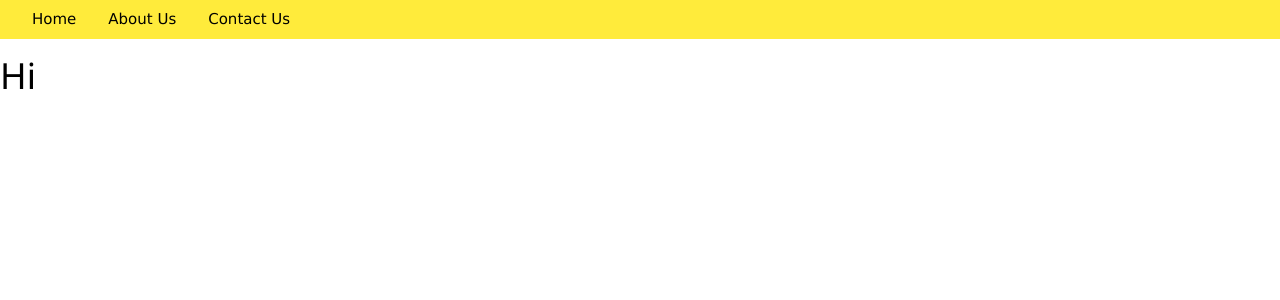
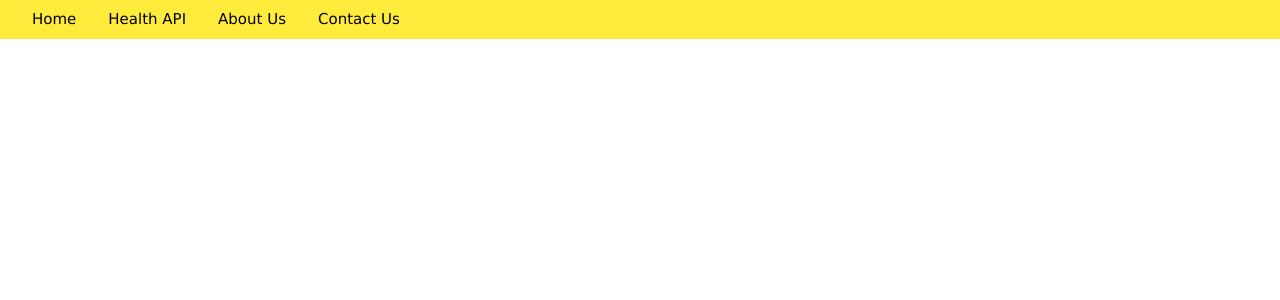
Before and after one commit to mordy-python/apiviz, a Flask app: page / in a window 1280 px wide. Shown: the top 300 px of the page. Run offline with Flask 2, Linux system fonts and the light colour scheme.

Commit message:
Health data

```diff
--- a/templates/base.html
+++ b/templates/base.html
@@ -7,21 +7,23 @@
     <title></title>
     <meta name="description" content="">
     <meta name="viewport" content="width=device-width, initial-scale=1">
-    <link rel="stylesheet"  href="https://www.w3schools.com/w3css/4/w3.css">
-    <link rel="stylesheet" href="static/base.css">
+    <link rel="stylesheet" href="https://www.w3schools.com/w3css/4/w3.css">
+    <link rel="stylesheet" href="{{ url_for('static', filename='base.css') }}">
 
 </head>
 
 <body>
     <div class="w3-container header w3-bar w3-yellow">
         <button class="w3-bar-item w3-button w3-hover-black">Home</button>
+        <a href="{{ url_for('covidAPI') }}"><button class="w3-bar-item w3-button w3-hover-black">Health API</button></a>
         <button class="w3-bar-item w3-button w3-hover-black">About Us</button>
         <button class="w3-bar-item w3-button w3-hover-black">Contact Us</button>
     </div>
-    <h1>Hi</h1>
-    {% block content %}
+    <div class="w3-content">
+        {% block content %}
 
     {% endblock content %}
+    </div>
     <script src="" defer></script>
 </body>
 
--- a/templates/index.html
+++ b/templates/index.html
@@ -1 +1,4 @@
 {% extends "base.html" %}
+{% block content %}
+
+{% endblock content %}
```
